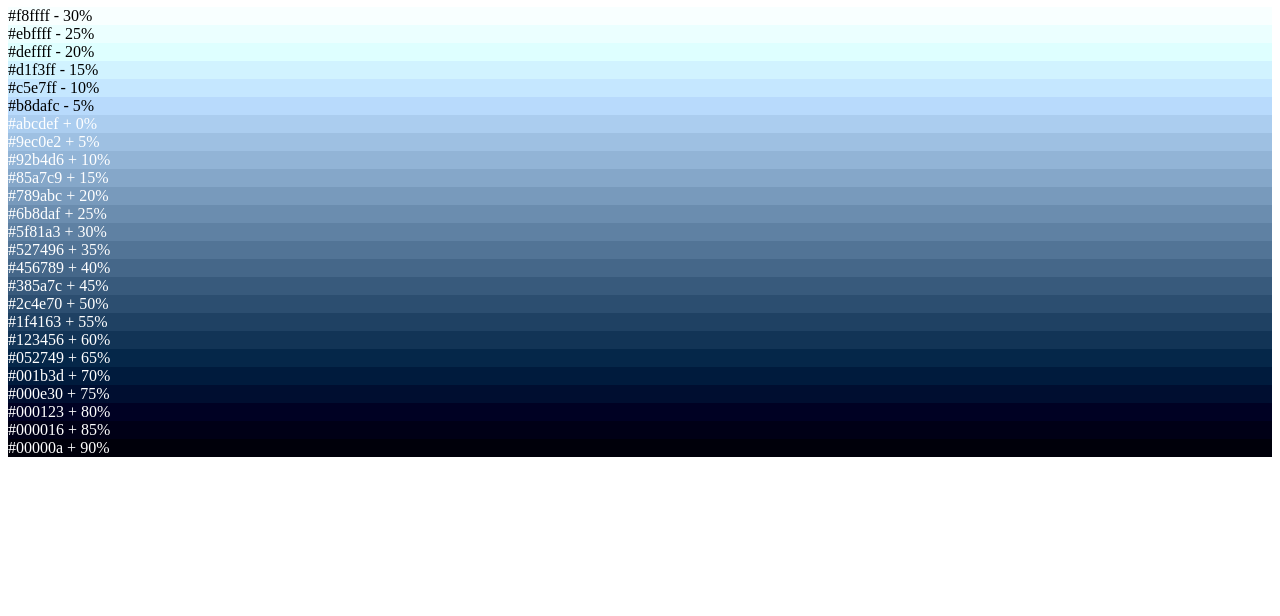
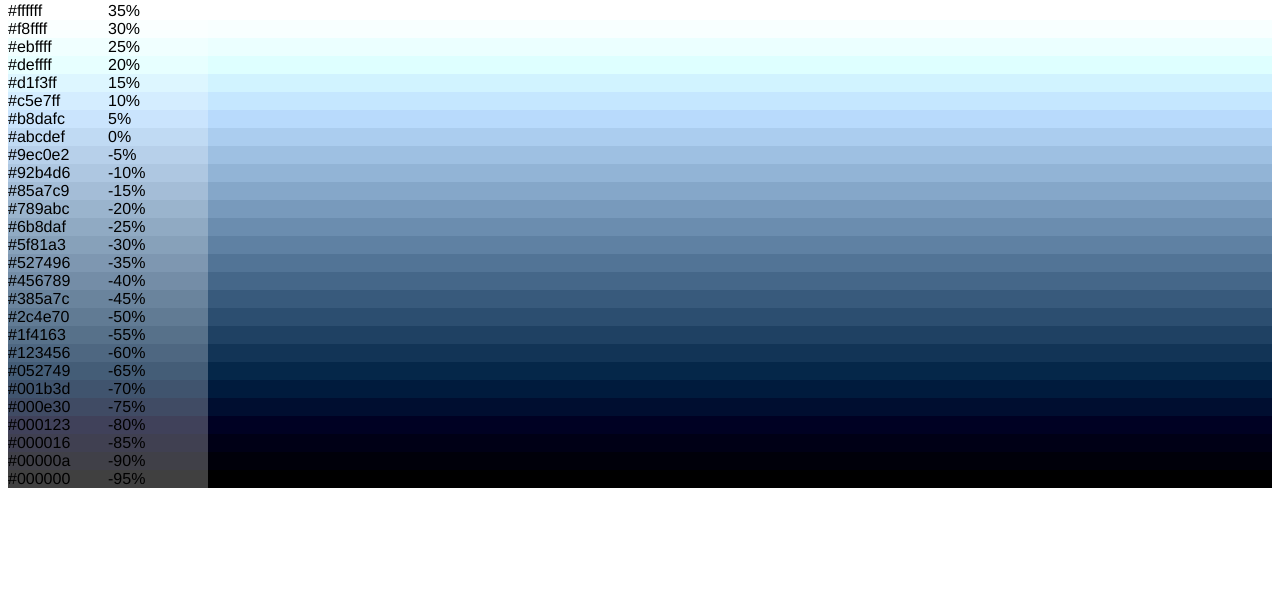
Before and after one commit to keriati/colormixer, a plain HTML site: page index.html in a window 1280 px wide. Shown: the part 184-800 px from the top of the page. Drawn offline with nearby package versions, Linux system fonts and the light colour scheme.

Commit message:
Refactoring

```diff
--- a/index.html
+++ b/index.html
@@ -3,30 +3,55 @@
 <head>
     <title></title>
     <style type="text/css">
-        #white, #black {
-            float: left;
+        body * {
+            font-family: "Helvetica Neue";
+        }
+        table {
+            width: 300px;
+            margin-left: auto;
+            margin-right: auto;
+        }
+        td {
             width: 50%;
+        }
+        input {
+            font-size: 16px;
+        }
+        button {
+            font-size: 16px;
+            width: 100px;
+            margin-left: auto;
+            margin-right: auto;
+            display: block;
+        }
+        .colorbox span {
+            background-color: rgba(255,255,255,.25);
+            display: inline-block;
+            width: 100px;
         }
     </style>
 
     <link rel="stylesheet" media="screen" type="text/css" href="css/colorpicker.css" />
     <script src="http://ajax.googleapis.com/ajax/libs/jquery/1.10.2/jquery.min.js"></script>
     <script type="text/javascript" src="js/colorpicker.js"></script>
+    <script type="text/javascript" src="js/colorbox.js"></script>
 </head>
 <body>
 
 <div class="head">
-    <p>
-        <label for="startcolor">Your color: </label>
-        #<input type="text" name="startColor" id="startcolor" value="abcdef"/>
-    </p>
-    <p>
-        <label for="interval">Interval: </label>
-        <input type="text" name="interval" id="interval" value="5"/>%
-    </p>
-    <p>
-        <button id="start">Start</button>
-    </p>
+    <table>
+        <tr>
+            <td><label for="startcolor">Your color: </label></td>
+            <td><input type="text" name="startColor" id="startcolor" value="abcdef"/></td>
+        </tr>
+        <tr>
+            <td><label for="interval">Interval: </label></td>
+            <td><input type="text" name="interval" id="interval" value="5"/></td>
+        </tr>
+        <tr>
+            <td colspan="2"><button id="start">Start</button></td>
+        </tr>
+    </table>
 </div>
 
 <div class="root">
@@ -57,62 +82,10 @@ $('#startcolor').ColorPicker({
 
     function getColors() {
         colorContainer.empty();
-
-        var startColor = $('#startcolor').val(),
-            black = 0,
-            white = parseInt('ffffff', 16),
-            percent = parseInt($('#interval').val(), 10);
-
-        i = 0;
-
-        while(true) {
-
-            var color = shadeColor(startColor, -1 * i * percent),
-                    colorInt = parseInt(color, 16);
-
-            if(colorInt <= black) break;
-
-            var box = $('<div><span>#' + color + '</span> + <span>' + i*percent + '%</span> </div>');
-
-            box.css({backgroundColor: '#' + color, color: '#fff'});
-
-            box.appendTo(colorContainer);
-
-            i++;
-
-        }
-
-        var i = 1;
-
-        while(true) {
-
-            var color = shadeColor(startColor, i*percent),
-                colorInt = parseInt(color, 16);
-
-            if(colorInt >= white) break;
-
-            var box = $('<div><span>#' + color + '</span> - <span>' + i*percent + '%</span> </div>');
-
-            box.css({backgroundColor: '#' + color});
-
-            box.prependTo(colorContainer);
-
-            i++;
-
-        }
+        var myColorBox = new ColorBox($('#startcolor').val(), parseInt($('#interval').val()));
+        myColorBox.render().$el.appendTo(colorContainer);
     }
-
-    function shadeColor(color, percent) {
-        var num = parseInt(color,16),
-            amt = Math.round(2.55 * percent),
-            R = (num >> 16) + amt,
-            B = (num >> 8 & 0x00FF) + amt,
-            G = (num & 0x0000FF) + amt;
-        return (0x1000000 + (R<255?R<1?0:R:255)*0x10000 + (B<255?B<1?0:B:255)*0x100 + (G<255?G<1?0:G:255)).toString(16).slice(1);
-    }
-
     getColors();
-
 })();
 </script>
 
--- /dev/null
+++ b/js/colorbox.js
@@ -0,0 +1,73 @@
+/**
+ * ColorBox generator object
+ *
+ * @param color
+ * @param steps
+ * @constructor
+ */
+var ColorBox = function(color, steps) {
+    this.color = color;
+    this.step = steps;
+
+    this.BLACK = 0;
+    this.WHITE = parseInt('ffffff', 16);
+
+    this.colors = [];
+
+    this.$el = $('<div></div>');
+};
+
+ColorBox.prototype = {
+    render: function() {
+        this._generateColors();
+        var that = this;
+
+        // Render
+        $.each(this.colors, function(i, e) {
+            that._addTag(e.color, e.percent);
+        });
+
+        return this;
+    },
+
+    _addTag: function(color, percent) {
+        var box = $('<div class="colorbox"><span>#' + color + '</span><span> ' + percent + '%</span> </div>');
+        box.css({backgroundColor: '#' + color});
+
+        this.$el.append(box);
+    },
+
+    _generateColors: function() {
+        var currentColor,
+            currentColorInt,
+            i = 0,
+            j  = 1;
+
+        // Get whites
+        do {
+            currentColor = this._shadeColor(this.color, i * this.step);
+            currentColorInt = parseInt(currentColor, 16);
+
+            this.colors.unshift({color: currentColor, percent: i * this.step});
+            i++;
+        } while(currentColorInt < this.WHITE);
+
+        // Get blacks
+        do {
+            currentColor = this._shadeColor(this.color, -1 * j * this.step);
+            currentColorInt = parseInt(currentColor, 16);
+
+            this.colors.push({color: currentColor, percent: -1 * j * this.step});
+            j++;
+        } while(currentColorInt > this.BLACK);
+    },
+
+    _shadeColor: function(color, percent) {
+        var num = parseInt(color,16),
+            amt = Math.round(2.55 * percent),
+            R = (num >> 16) + amt,
+            B = (num >> 8 & 0x00FF) + amt,
+            G = (num & 0x0000FF) + amt;
+        return (0x1000000 + (R<255?R<1?0:R:255)*0x10000 + (B<255?B<1?0:B:255)*0x100 + (G<255?G<1?0:G:255)).toString(16).slice(1);
+    }
+};
```
